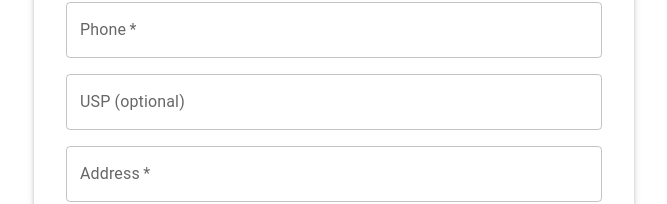
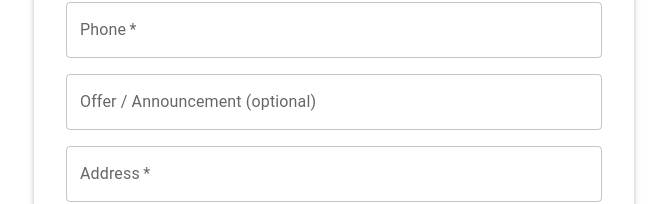
Before and after one commit to win4abhang/locoshop-admin, a React (Create React App) app: page /register in a window 1280 px wide. Shown: the part 182-386 px from the top of the page, without its empty margins (306-973 px from the left). Built offline with nearby package versions, Linux system fonts and the light colour scheme; the HTML template or start-up script is replaced by a standard one.

Commit message:
Offer / Announcement

```diff
--- a/src/pages/Register.js
+++ b/src/pages/Register.js
@@ -188,7 +188,7 @@ const Register = () => {
             {[
               { label: 'Store Name', name: 'name', required: true },
               { label: 'Phone', name: 'phone', required: true },
-              { label: 'USP (optional)', name: 'usp' },
+              { label: 'Offer / Announcement (optional)', name: 'usp' },
               { label: 'Address', name: 'address', required: true },
               { label: 'Tags (comma separated)', name: 'tags', required: true },
               { label: 'Longitude', name: 'longitude' },
```
